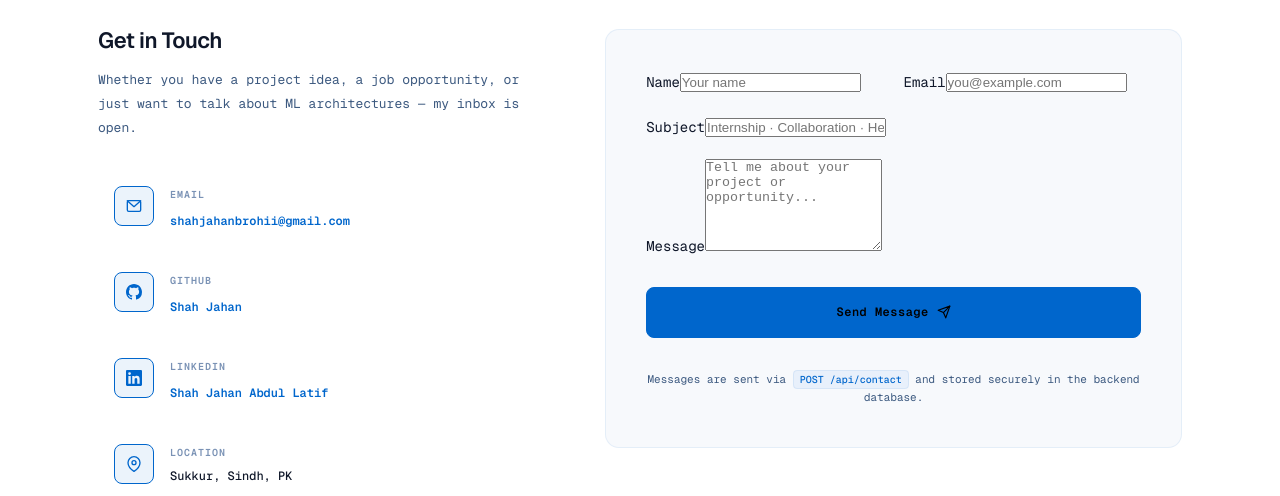
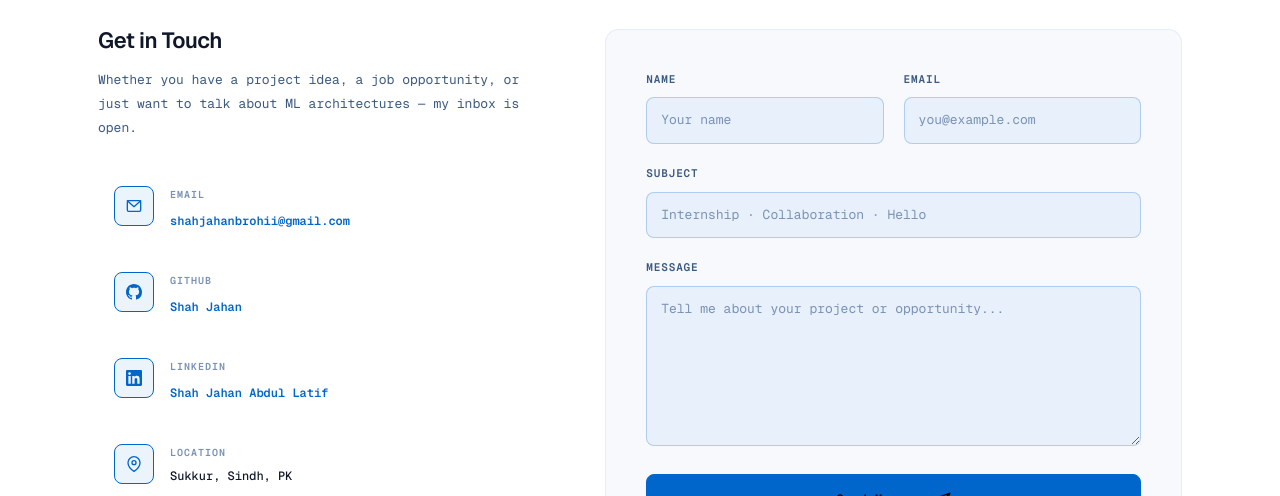
Before and after one commit to ShahJahanBrohii/multi-pager-personal-portfolio, a React (Vite) app in the folder frontend/: page /contact in a window 1280 px wide. Shown: the part 255-751 px from the top of the page. Built offline with nearby package versions, Linux system fonts and the light colour scheme; no server answers.

Commit message:
Contact section updated

```diff
--- a/frontend/src/pages/Contact.css
+++ b/frontend/src/pages/Contact.css
@@ -101,6 +101,64 @@
 .contact-form { display: flex; flex-direction: column; gap: 20px; }
 
 .form-row { display: grid; grid-template-columns: 1fr 1fr; gap: 20px; }
+
+.field {
+  display: flex;
+  flex-direction: column;
+  gap: 8px;
+}
+
+.field label {
+  font-size: 11px;
+  text-transform: uppercase;
+  letter-spacing: 0.08em;
+  color: var(--text2);
+  font-weight: 600;
+}
+
+.field input,
+.field textarea {
+  width: 100%;
+  border-radius: 8px;
+  border: 1px solid var(--wire2);
+  background: var(--ink3);
+  color: var(--text);
+  padding: 12px 14px;
+  font: inherit;
+  font-size: 13px;
+  line-height: 1.6;
+  outline: none;
+  transition: border-color 0.2s, box-shadow 0.2s, background 0.2s;
+  appearance: none;
+}
+
+.field input::placeholder,
+.field textarea::placeholder {
+  color: var(--text3);
+}
+
+.field input:focus,
+.field textarea:focus {
+  border-color: var(--amber);
+  box-shadow: 0 0 0 3px rgba(0, 217, 255, 0.12);
+  background: var(--ink4);
+}
+
+.field textarea {
+  resize: vertical;
+  min-height: 160px;
+}
+
+.field input.err,
+.field textarea.err {
+  border-color: rgba(255, 82, 82, 0.8);
+  box-shadow: 0 0 0 3px rgba(255, 82, 82, 0.12);
+}
+
+.ferr {
+  font-size: 11px;
+  color: #ff7b7b;
+}
 
 .contact-submit {
   width: 100%;
@@ -207,4 +265,9 @@
     align-items: flex-start;
     gap: 12px;
   }
+  .field input,
+  .field textarea {
+    padding: 11px 12px;
+    font-size: 12px;
+  }
 }
```
Also changed, not shown: 1 other file (tests, documents, lock files or other folders).
